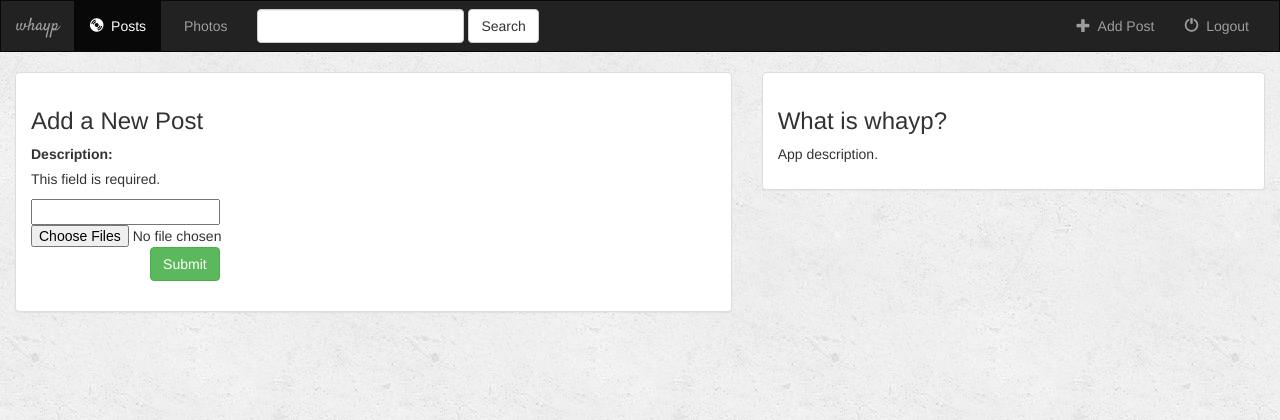
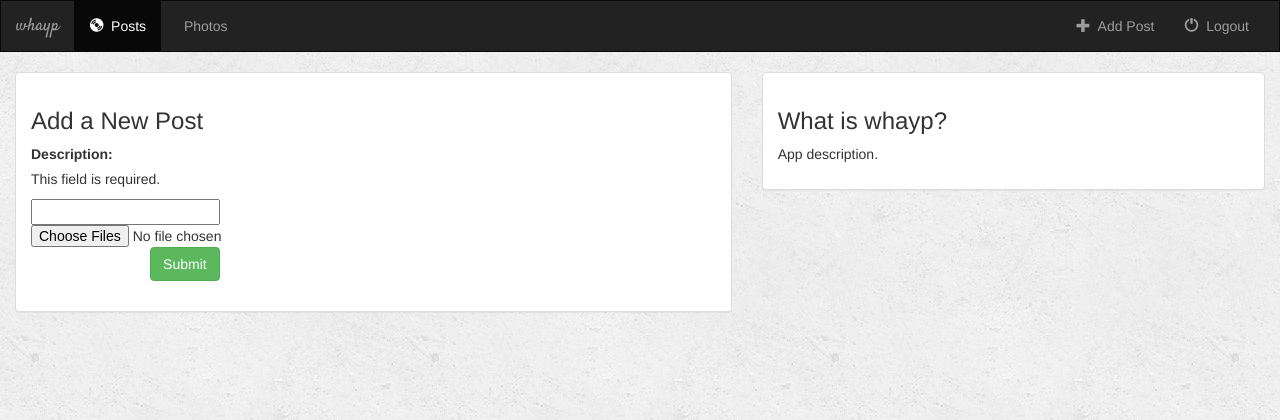
Before and after one commit to karnauhvitaliy/Python_microblog, a Django app: page /create_post/ in a window 1280 px wide. Shown: the top 420 px of the page. Run offline with Django 3.2, Linux system fonts and the light colour scheme; a user stored in the database is signed in; some libraries are stand-ins or nearby versions.

Commit message:
Removed unused logic

```diff
--- a/whayp/templates/whayp/base.html
+++ b/whayp/templates/whayp/base.html
@@ -33,12 +33,7 @@
                 <li class="{% block posts_active %}{% endblock %}"><a href="{% url 'whayp:index' %}"><span class="glyphicon glyphicon-cd" aria-hidden="true"></span>&nbsp; Posts</a></li>
                 <li class="{% block photos_active %}{% endblock %}"><a href="{% url 'whayp:photos' 'all' %}"><span class="glyphicon glyphicon-whayp" aria-hidden="true"></span>&nbsp; Photos</a></li>
             </ul>
-            <form class="navbar-form navbar-left" role="search" method="get" action="{% url 'whayp:index' %}">
-                <div class="form-group">
-                    <input type="text" class="form-control" name="q" value="{{ request.GET.q }}">
-                </div>
-                <button type="submit" class="btn btn-default">Search</button>
-            </form>
+
             <ul class="nav navbar-nav navbar-right">
                 <li>
                     <a href="{% url 'whayp:create_post' %}">
```
Also changed, not shown: db.sqlite3.
